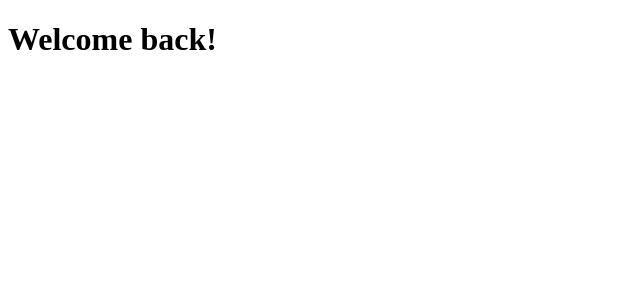
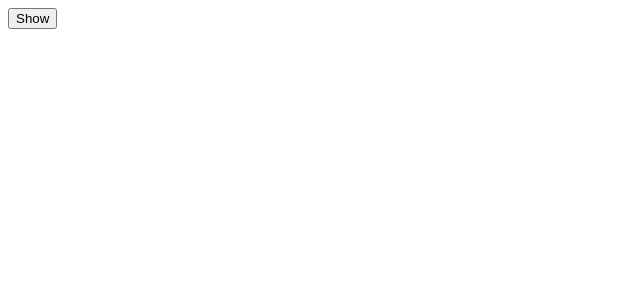
Before and after one commit to adventurer-ik/nomad-coder, a React (Create React App) app in the folder ReactJS-movie/my-app/: page / in a window 1280 px wide. Shown: the top 300 px of the page, without its empty margins (0-640 px from the left). Built offline with nearby package versions, Linux system fonts and the light colour scheme.

Commit message:
#6 - useEffect 학습 - cleanup 학습

```diff
--- a/ReactJS-movie/my-app/src/App.js
+++ b/ReactJS-movie/my-app/src/App.js
@@ -1,30 +1,50 @@
+import Button from './Button';
+import styles from './App.module.css';
+import { useState, useEffect } from 'react';
+
+// function App() {
+//     const [counter, setValue] = useState(0);
+//     const [keyword, setKeyword] = useState('');
+//     const onClick = () => setValue((prev) => prev + 1);
+//     const onChange = (event) => setKeyword(event.target.value);
+//     console.log('I run all the time.');
+//     useEffect(() => {
+//         console.log('CALL THE API');
+//     }, []);
+
+//     useEffect(() => {
+//         console.log('Search For Keyword~!!: ', keyword);
+//     }, [keyword]);
+//     useEffect(() => {
+//         console.log('Counter~~~~~!!!!!!!!!! ', counter);
+//     }, [counter]);
+//     return (
+//         <div className='App'>
+//             <h1 className={styles.title}>Welcome back!</h1>
+//             <Button text='서정익 최고!' />
+//             <h2>{counter}</h2>
+//             <input value={keyword} onChange={onChange} type='text' placeholder='Seach here..' />
+//             <button onClick={onClick}>click me</button>
+//         </div>
+//     );
+// }
+function Hello() {
+    useEffect(() => {
+        console.log("I'm Here!");
+        return () => console.log("I'm Out!"); //Cleanup function이라고 하며, 해당 컴포넌트가 destroy 될 때 수행되는 함수.
+    }, []);
+    return <h1>Hello</h1>;
+}
+
 function App() {
+    const [showing, setShowing] = useState(false);
+    const onClick = () => setShowing((prev) => !prev);
     return (
-        <div className='App'>
-            <h1>Welcome back!</h1>
+        <div>
+            {showing ? <Hello /> : null}
+            <button onClick={onClick}>{showing ? 'Hide' : 'Show'}</button>
         </div>
     );
 }
 
 export default App;
-
-// function App() {
-//     return (
-//         <div className='App'>
-//             <header className='App-header'>
-//                 <img src={logo} className='App-logo' alt='logo' />
-//                 <p>
-//                     Edit <code>src/App.js</code> and save to reload.
-//                 </p>
-//                 <a
-//                     className='App-link'
-//                     href='https://reactjs.org'
-//                     target='_blank'
-//                     rel='noopener noreferrer'
-//                 >
-//                     Learn React
-//                 </a>
-//             </header>
-//         </div>
-//     );
-// }
--- /dev/null
+++ b/ReactJS-movie/my-app/src/App.module.css
@@ -0,0 +1,5 @@
+.title {
+    font-family: system-ui, -apple-system, BlinkMacSystemFont, 'Segoe UI', Roboto, Oxygen, Ubuntu,
+        Cantarell, 'Open Sans', 'Helvetica Neue', sans-serif;
+    font-size: 12px;
+}
--- /dev/null
+++ b/ReactJS-movie/my-app/src/Button.js
@@ -0,0 +1,12 @@
+import PropTypes from 'prop-types';
+import styles from './Button.module.css';
+
+function Button({ text }) {
+    return <button className={styles.btn}>{text}</button>;
+}
+
+Button.propTypes = {
+    text: PropTypes.string.isRequired,
+};
+
+export default Button;
--- /dev/null
+++ b/ReactJS-movie/my-app/src/Button.module.css
@@ -0,0 +1,4 @@
+.btn {
+    color: white;
+    background-color: blue;
+}
--- a/ReactJS-movie/my-app/src/index.js
+++ b/ReactJS-movie/my-app/src/index.js
@@ -4,7 +4,7 @@ import App from './App';
 
 const root = ReactDOM.createRoot(document.getElementById('root'));
 root.render(
-    <React.StrictMode>
-        <App />
-    </React.StrictMode>,
+    // <React.StrictMode>
+    <App />,
+    // </React.StrictMode>,
 );
```
